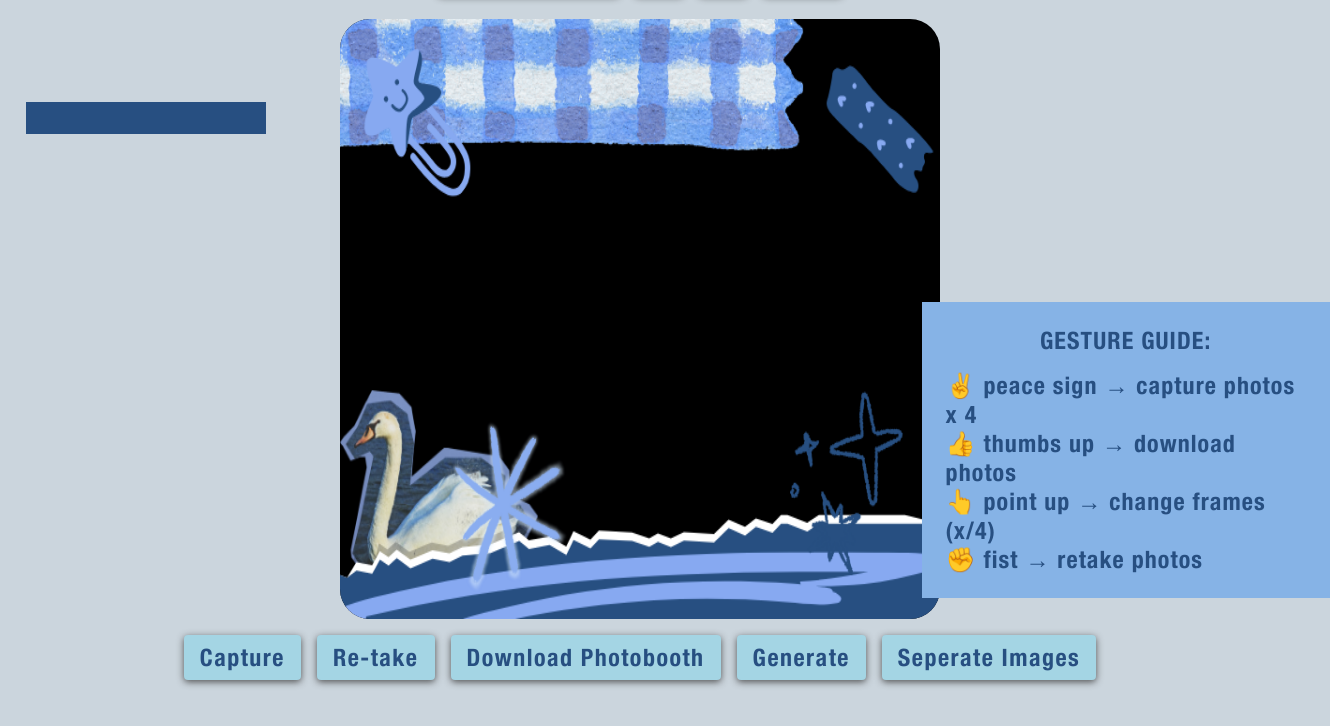
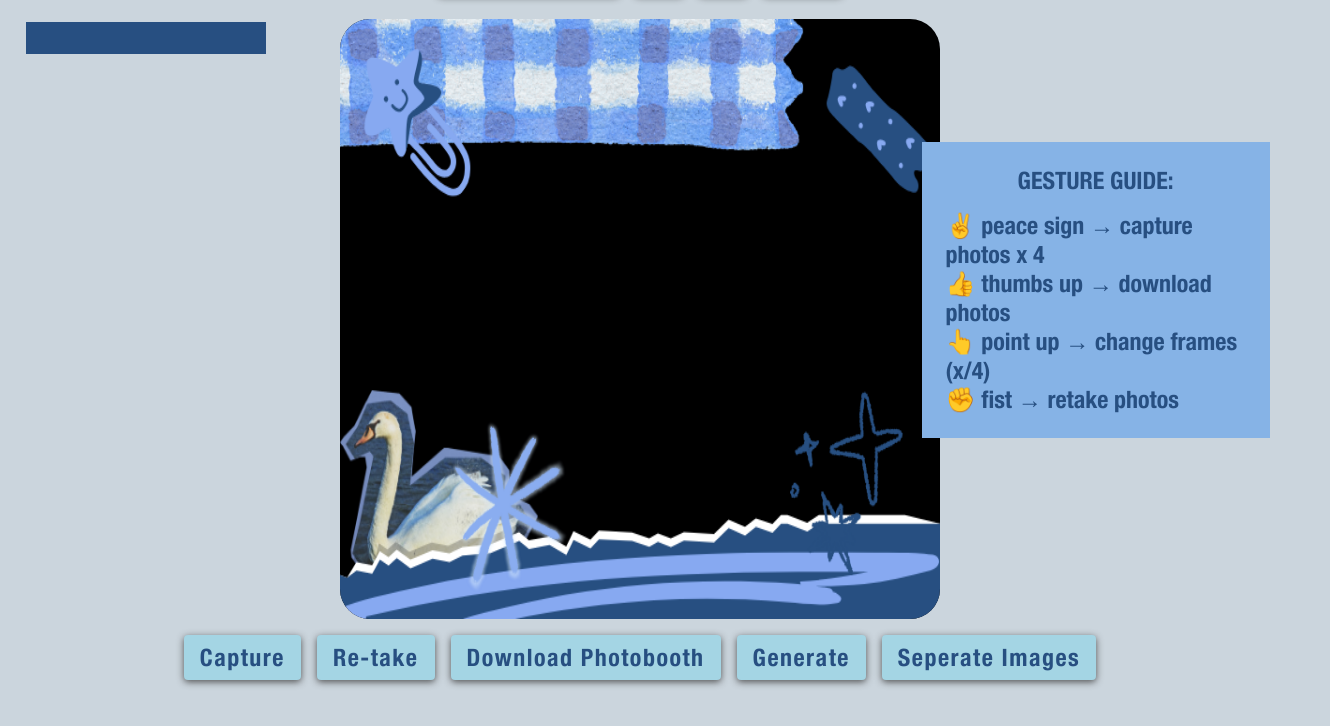
Before and after one commit to alyn-istic-archives/accessibility-project, a plain HTML site: page camera.html in a window 1280 px wide. Shown: the part 58-784 px from the top of the page, 1330 px wide, since content can reach past the window. Drawn offline with Linux system fonts and the light colour scheme.

Commit message:
small changes for gesture guide
woot woot stem summit today !!

```diff
--- a/camera.css
+++ b/camera.css
@@ -147,7 +147,7 @@ button{
     overflow-y: auto;
     flex-shrink:0;
 
-    top: 20%;
+    top: 10%;
     left: 2%;
     gap: 1rem;
 
@@ -175,7 +175,7 @@ button{
     overflow-y: auto;
     flex-shrink:0;
 
-    top: 45%;
+    top: 25%;
     left: 72%;
     gap: 1rem;
 
@@ -185,11 +185,10 @@ button{
     border-color: black;
 
     height: auto;
-    width: 15em;
+    width: 300px;
     background-color: var(--surface);
     color: var(--button);
     font-size: 1.5em;
-    letter-spacing: 1.1px;
     align-items: center;
     z-index: 1000;
 
@@ -247,7 +246,7 @@ button{
     animation: bob 2s infinite;
 }
 
-@media (max-width: 1200px) {
+@media (max-width: 1050px) {
   #app {
     display: flex;
     flex-direction: column;
@@ -283,7 +282,7 @@ button{
   .camera-wrapper {
     position: relative;
     width: 100%;
-    max-width: 420px;
+    max-width: 500px;
     aspect-ratio: 2 / 3;
     height: auto;
   }
```
